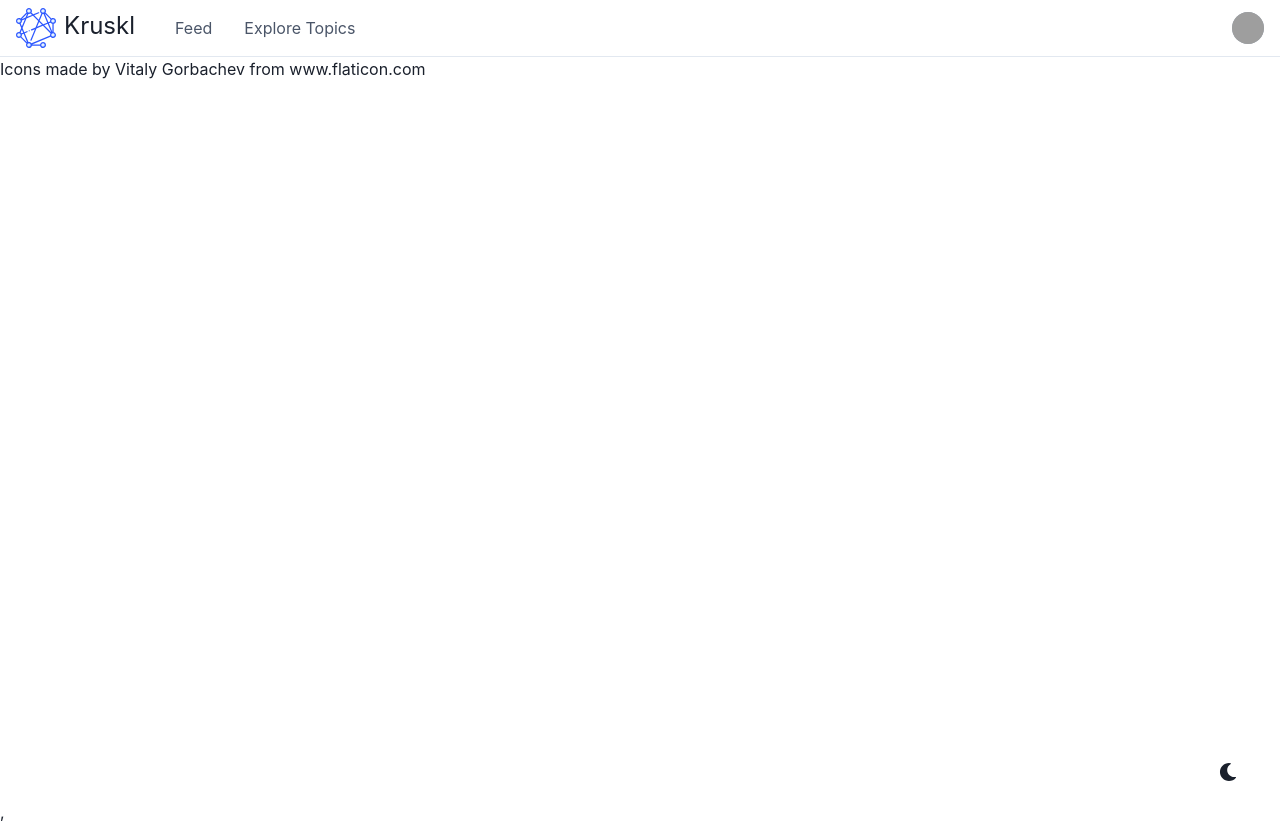
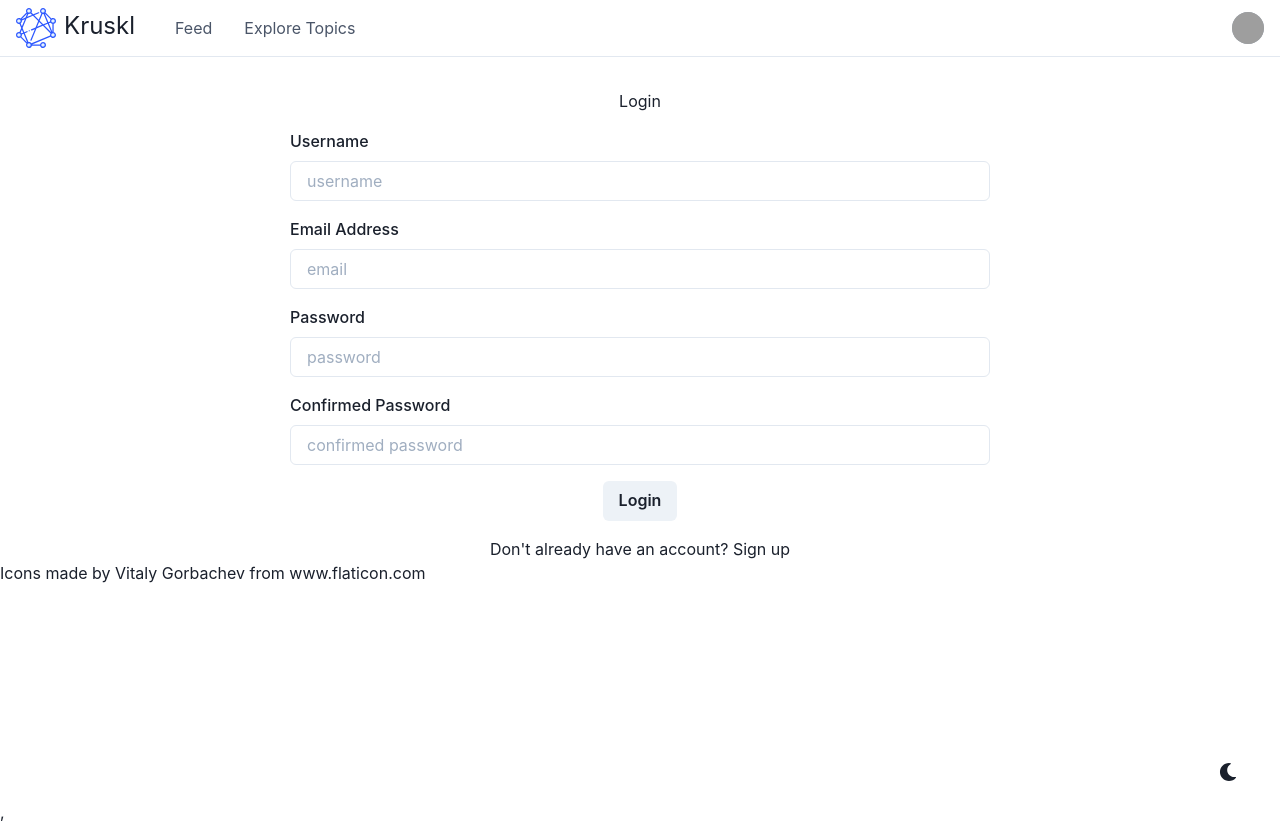
Before and after one commit to andreidimaano/CS-Forum, a React (Create React App) app in the folder client/: page /signup in a window 1280 px wide. Built offline with nearby package versions, Linux system fonts and the light colour scheme; grey boxes are pictures that could not be loaded.

Commit message:
Create authentication pages and the forms for input

```diff
--- a/client/package.json
+++ b/client/package.json
@@ -11,6 +11,7 @@
     "@testing-library/jest-dom": "^5.9.0",
     "@testing-library/react": "^10.2.1",
     "@testing-library/user-event": "^12.0.2",
+    "formik": "^2.2.9",
     "framer-motion": "^4.0.0",
     "graphql": "^15.5.2",
     "react": "^17.0.2",
--- a/client/src/App.js
+++ b/client/src/App.js
@@ -18,6 +18,8 @@ import {
 } from "react-router-dom";
 import NavbarSignUp from "./navbar/Navbar";
 import { ColorModeSwitcher } from "./ColorModeSwitcher";
+import Login from "./pages/Login";
+import Signup from "./pages/Signup";
 
 function App() {
   return (
@@ -30,8 +32,8 @@ function App() {
             <Route path="/feed"></Route>
             <Route path="/explore"></Route>
             <Route path="/threads"></Route>
-            <Route path="/login"></Route>
-            <Route path="/signup"></Route>
+            <Route path="/login" component={Login}></Route>
+            <Route path="/signup" component={Signup}></Route>
             <Route path="/profile"></Route>
           </Switch>
           <div>
--- /dev/null
+++ b/client/src/pages/Login.js
@@ -0,0 +1,55 @@
+import { Center, Box, Button, Link } from "@chakra-ui/react";
+import { Form, Formik } from "formik";
+import React from "react";
+import { Link as ReactLink } from "react-router-dom";
+import { InputField } from "../utils/InputField";
+
+function Login() {
+  return (
+    <Box mt={8} mx="auto" maxW="700px" w="100%">
+      <Formik
+        initialValues={{ username: "", password: "" }}
+        onSubmit={(values, { setErrors }) => {
+          // call login and set errors if there are errors or not (values.username, values.password)
+          console.log(values);
+          setErrors({
+            username: "error",
+          });
+        }}
+      >
+        {({ isSubmitting }) => (
+          <Form>
+            <Center mb={4}>Login</Center>
+            <Box>
+              <InputField
+                name="username"
+                placeholder="username"
+                label="Username"
+              />
+            </Box>
+            <Box mt={4}>
+              <InputField
+                name="password"
+                placeholder="password"
+                label="Password"
+                type="password"
+              />
+            </Box>
+            <Center>
+              <Button mt={4} type="submit" isLoading={isSubmitting}>
+                Login
+              </Button>
+            </Center>
+            <Center mt={4}>
+              <Link as={ReactLink} to={`/signup`}>
+                Don't already have an account? Sign up
+              </Link>
+            </Center>
+          </Form>
+        )}
+      </Formik>
+    </Box>
+  );
+}
+
+export default Login;
--- /dev/null
+++ b/client/src/pages/Signup.js
@@ -0,0 +1,73 @@
+import { Center, Box, Button, Link } from "@chakra-ui/react";
+import { Form, Formik } from "formik";
+import React from "react";
+import { Link as ReactLink } from "react-router-dom";
+import { InputField } from "../utils/InputField";
+
+function Signup() {
+  return (
+    <Box mt={8} mx="auto" maxW="700px" w="100%">
+      <Formik
+        initialValues={{
+          username: "",
+          email: "",
+          password: "",
+          confirmPassword: "",
+        }}
+        onSubmit={(values, { setErrors }) => {
+          // call login and set errors if there are errors or not (values.username, values.password)
+          console.log(values);
+        }}
+      >
+        {({ isSubmitting }) => (
+          <Form>
+            <Center mb={4}>Login</Center>
+            <Box>
+              <InputField
+                name="username"
+                placeholder="username"
+                label="Username"
+              />
+            </Box>
+            <Box mt={4}>
+              <InputField
+                name="email"
+                placeholder="email"
+                label="Email Address"
+                type="email"
+              />
+            </Box>
+            <Box mt={4}>
+              <InputField
+                name="password"
+                placeholder="password"
+                label="Password"
+                type="password"
+              />
+            </Box>
+            <Box mt={4}>
+              <InputField
+                name="confirmPassword"
+                placeholder="confirmed password"
+                label="Confirmed Password"
+                type="confirmPassword"
+              />
+            </Box>
+            <Center>
+              <Button mt={4} type="submit" isLoading={isSubmitting}>
+                Login
+              </Button>
+            </Center>
+            <Center mt={4}>
+              <Link as={ReactLink} to={`/signup`}>
+                Don't already have an account? Sign up
+              </Link>
+            </Center>
+          </Form>
+        )}
+      </Formik>
+    </Box>
+  );
+}
+
+export default Signup;
--- /dev/null
+++ b/client/src/utils/InputField.js
@@ -0,0 +1,24 @@
+import React from "react";
+import { useField } from "formik";
+import {
+  FormControl,
+  FormErrorMessage,
+  FormLabel,
+  Input,
+} from "@chakra-ui/react";
+
+export const InputField = ({ label, ...props }) => {
+  const [field, { error }] = useField(props);
+  return (
+    <FormControl isInvalid={!!error}>
+      <FormLabel htmlFor={field.name}>{label}</FormLabel>
+      <Input
+        {...field}
+        {...props}
+        id={field.name}
+        placeholder={props.placeholder}
+      />
+      {error ? <FormErrorMessage>{error}</FormErrorMessage> : null}
+    </FormControl>
+  );
+};
```
